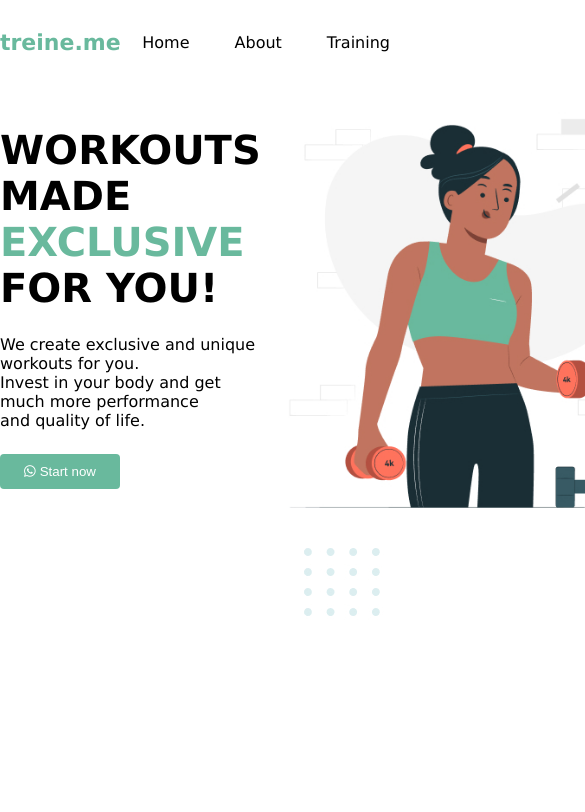
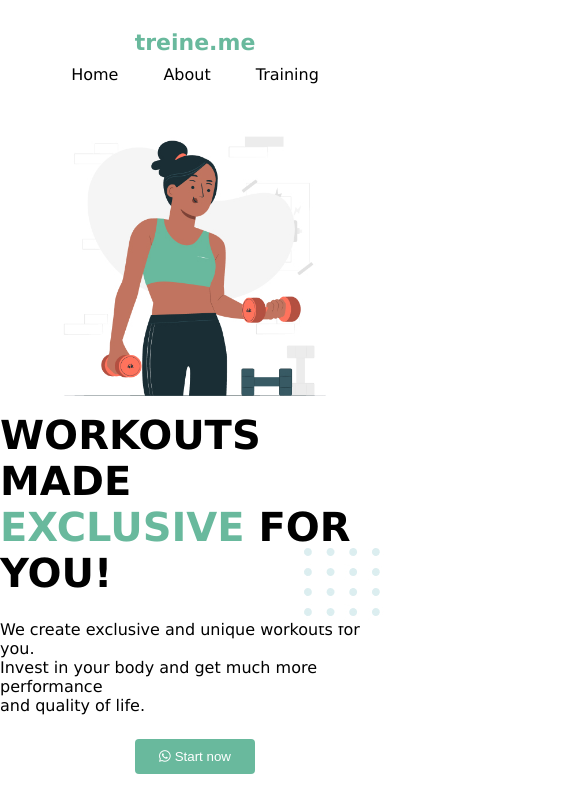
Before and after one commit to tanim246/Assignment-02-Tanim, a plain HTML site: page index.html in a window 390 px wide. Shown: the top 812 px of the page, 585 px wide, since content can reach past the window. Drawn offline with Linux system fonts and the light colour scheme.

Commit message:
add media responsive

```diff
--- a/index.html
+++ b/index.html
@@ -27,15 +27,14 @@
       <!-- hero section -->
       <section class="max-width">
         <div class="contant">
-          <h1 style="font-size: 40px">
+          <h1 style="font-size: 40px; align-items: center;">
             WORKOUTS MADE <br /><span style="color: #69B99D; font-size;">
               EXCLUSIVE</span
             >
             FOR YOU!
           </h1>
           <p>
-            We create exclusive and unique workouts for you. <br />
-            Invest in your body and get much more performance <br />
+            We create exclusive and unique workouts for you. <br> Invest in your body and get much more performance <br>
             and quality of life.
           </p>
           <button><i style="margin-right: 4px;" class="fa-brands fa-whatsapp"></i>Start now</button>
--- a/style.css
+++ b/style.css
@@ -9,8 +9,9 @@
   margin-top: 30px;
 }
 
-body{
-    font-family: 'Lucida Sans', 'Lucida Sans Regular', 'Lucida Grande', 'Lucida Sans Unicode', Geneva, Verdana, sans-serif;
+body {
+  font-family: "Lucida Sans", "Lucida Sans Regular", "Lucida Grande",
+    "Lucida Sans Unicode", Geneva, Verdana, sans-serif;
 }
 
 /* navber */
@@ -31,22 +32,22 @@ nav .item a {
   color: black;
   text-decoration: none;
 }
-nav h1{
-    color: #69B99D;
+nav h1 {
+  color: #69b99d;
   font-size: 22px;
   font-weight: 700px;
 }
 
 /* main-container */
 
-section{
+section {
   /* border: 1px solid black; */
   display: flex;
   justify-content: space-between;
   align-items: center;
 }
 
-section .contant{
+section .contant {
   display: flex;
   flex-direction: column;
   gap: 24px;
@@ -55,29 +56,55 @@ section .contant p {
   font-size: 16px;
   font-weight: 400;
 }
- section .contant button{
+section .contant button {
   width: 120px;
   padding: 10px 20px;
   border-radius: 4px;
   border: none;
   color: white;
   cursor: pointer;
-    background-color: #69B99D;
+  background-color: #69b99d;
 }
 
-section .contant button:hover{
+section .contant button:hover {
   background-color: #589681;
 }
 
-
-.position{
+.position {
   position: relative;
   height: 600px;
   /* background-color: aquamarine; */
 }
 
- .position #image{
+.position #image {
   position: absolute;
   right: 0;
   bottom: 0;
 }
+
+/* responsive */
+
+@media only screen and (max-width: 768px) {
+  nav {
+    flex-direction: column;
+    align-items: center;
+  }
+  nav .item {
+    align-items: center;
+    margin-top: 10px;
+  }
+
+  section {
+    flex-direction: column-reverse;
+    align-items: center;
+  }
+
+  section img {
+    width: 300px;
+    align-items: center;
+  }
+
+  section .contant {
+    align-items: center;
+  }
+}
```
Lines whose indentation alone changed are shown as unchanged.
